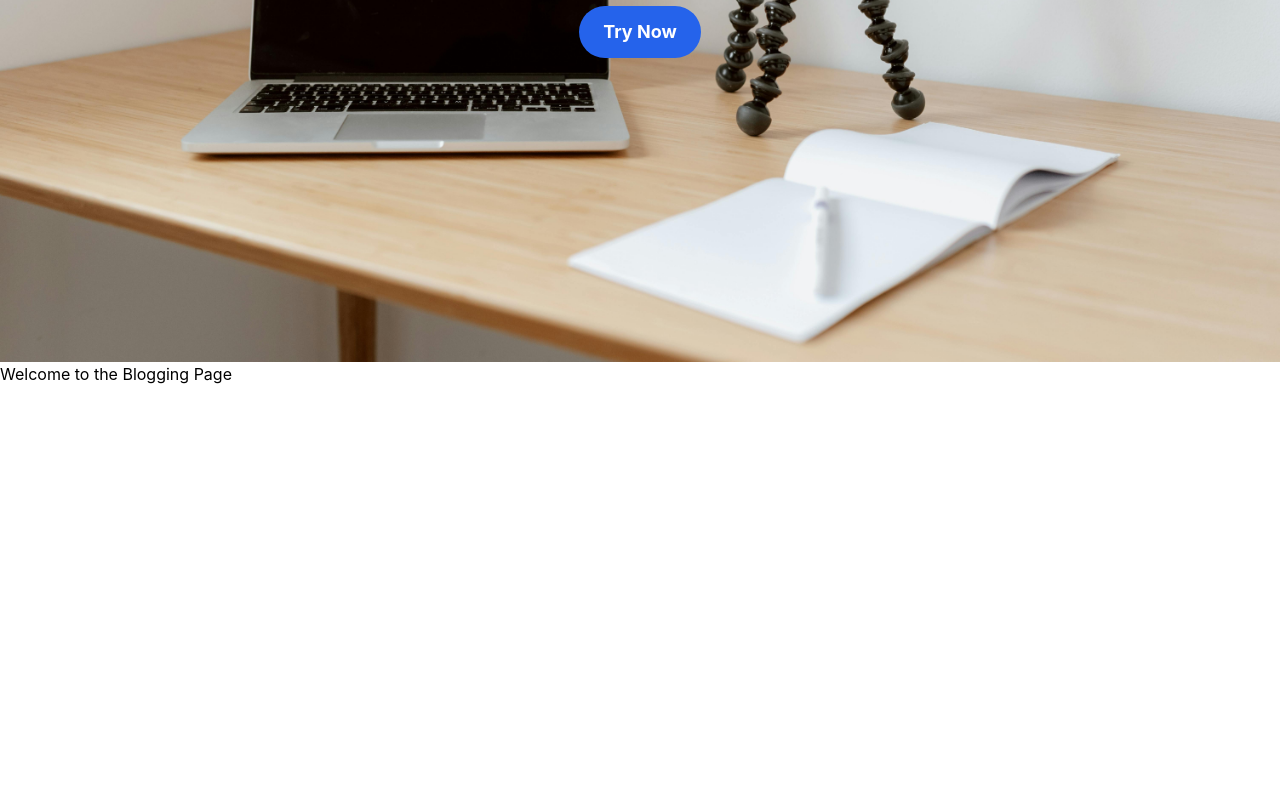
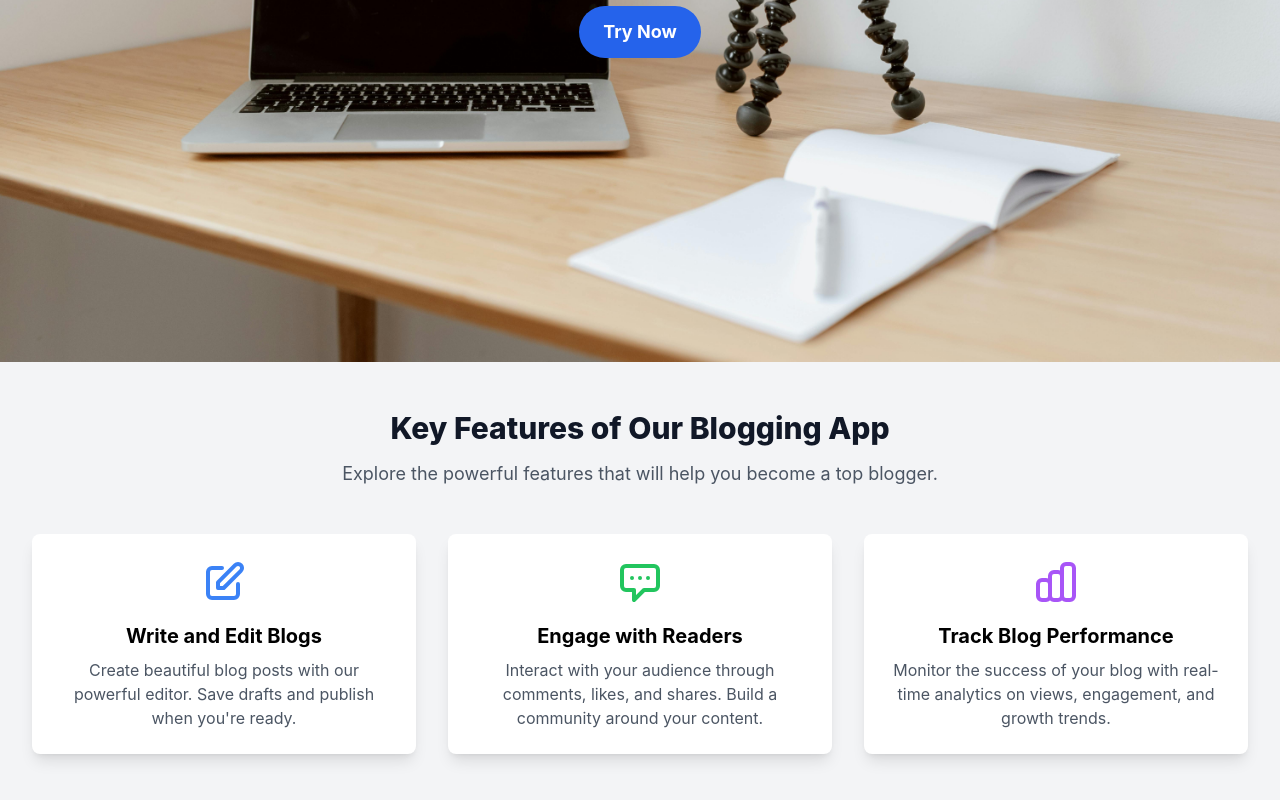
Before and after one commit to Manuel7070/modern-blog, a React (Create React App) app: page / in a window 1280 px wide. Shown: the part 502-1302 px from the top of the page. Before the commit the page ends 888 px from the top, so only its background shows below. Built offline with nearby package versions, Linux system fonts and the light colour scheme.

Commit message:
Update : Introduced Features Section

```diff
--- a/package.json
+++ b/package.json
@@ -3,6 +3,7 @@
   "version": "0.1.0",
   "private": true,
   "dependencies": {
+    "@heroicons/react": "^1.0.6",
     "@testing-library/jest-dom": "^5.17.0",
     "@testing-library/react": "^13.4.0",
     "@testing-library/user-event": "^13.5.0",
--- a/src/App.js
+++ b/src/App.js
@@ -2,13 +2,14 @@ import logo from "./logo.svg";
 import "./App.css";
 import Navbar from "./components/Navbar";
 import WelcomeBanner from "./components/WelcomeBanner";
+import Features from "./components/Features";
 
 function App() {
   return (
     <>
       <Navbar />
       <WelcomeBanner />
-      <h2>Welcome to the Blogging Page</h2>
+      <Features />
     </>
   );
 }
--- /dev/null
+++ b/src/components/Features.js
@@ -0,0 +1,54 @@
+import React from "react";
+import {
+  PencilAltIcon,
+  ChatAltIcon,
+  ChartBarIcon,
+} from "@heroicons/react/outline";
+
+const Features = () => {
+  return (
+    <section className="bg-gray-100 py-12">
+      <div className="max-w-screen-xl mx-auto px-4 sm:px-6 lg:px-8">
+        <div className="text-center mb-12">
+          <h2 className="text-3xl leading-9 font-extrabold text-gray-900">
+            Key Features of Our Blogging App
+          </h2>
+          <p className="mt-4 text-lg leading-6 text-gray-600">
+            Explore the powerful features that will help you become a top
+            blogger.
+          </p>
+        </div>
+        <div className="grid grid-cols-1 md:grid-cols-3 gap-8">
+          <div className="bg-white rounded-lg shadow-lg p-6 text-center">
+            <PencilAltIcon className="w-12 h-12 text-blue-500 mx-auto mb-4" />
+            <h3 className="text-xl font-bold mb-2">Write and Edit Blogs</h3>
+            <p className="text-gray-600">
+              Create beautiful blog posts with our powerful editor. Save drafts
+              and publish when you're ready.
+            </p>
+          </div>
+
+          <div className="bg-white rounded-lg shadow-lg p-6 text-center">
+            <ChatAltIcon className="w-12 h-12 text-green-500 mx-auto mb-4" />
+            <h3 className="text-xl font-bold mb-2">Engage with Readers</h3>
+            <p className="text-gray-600">
+              Interact with your audience through comments, likes, and shares.
+              Build a community around your content.
+            </p>
+          </div>
+
+          <div className="bg-white rounded-lg shadow-lg p-6 text-center">
+            <ChartBarIcon className="w-12 h-12 text-purple-500 mx-auto mb-4" />
+            <h3 className="text-xl font-bold mb-2">Track Blog Performance</h3>
+            <p className="text-gray-600">
+              Monitor the success of your blog with real-time analytics on
+              views, engagement, and growth trends.
+            </p>
+          </div>
+        </div>
+      </div>
+    </section>
+  );
+};
+
+export default Features;
```
Also changed, not shown: 1 other file (tests, documents, lock files or other folders).
